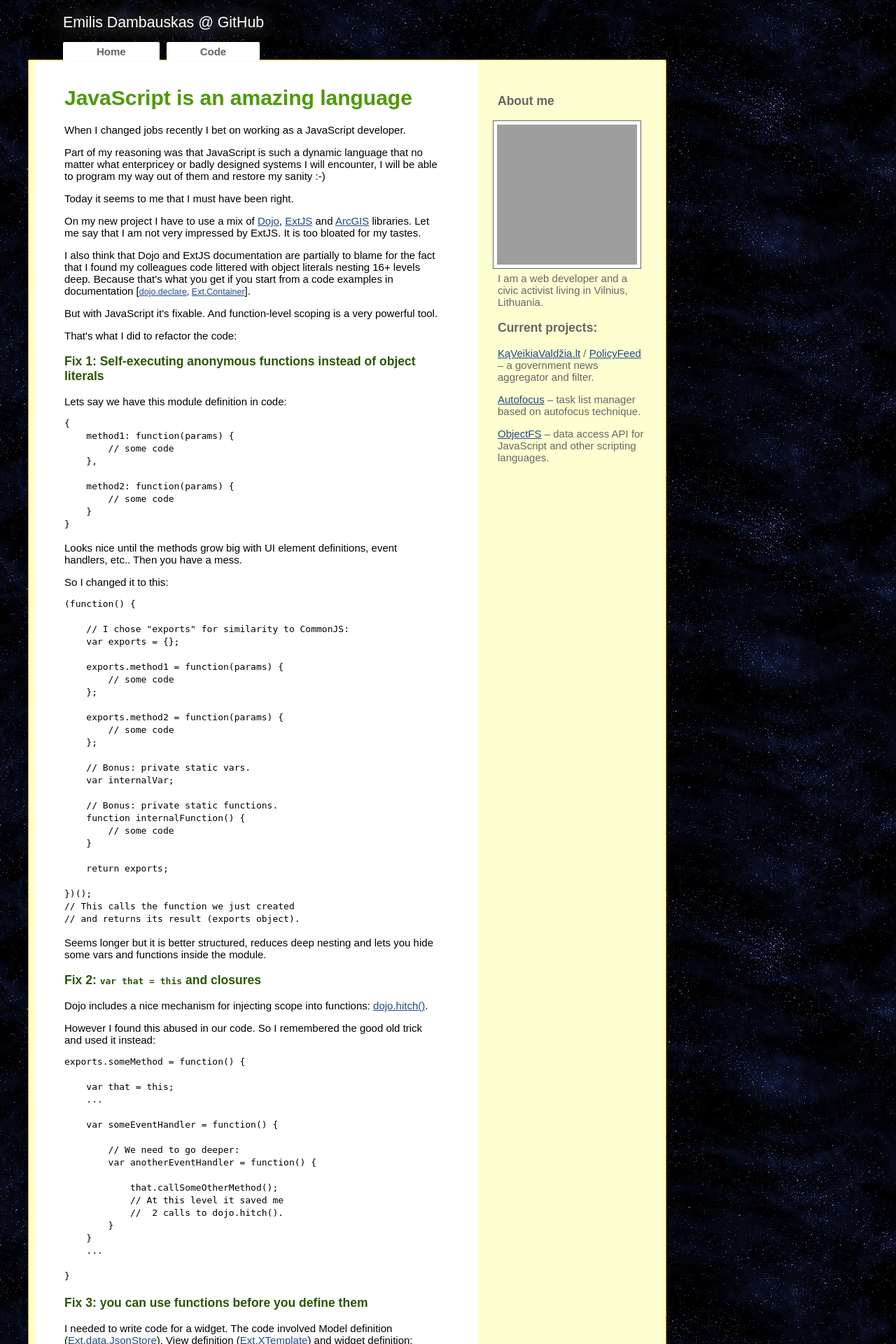
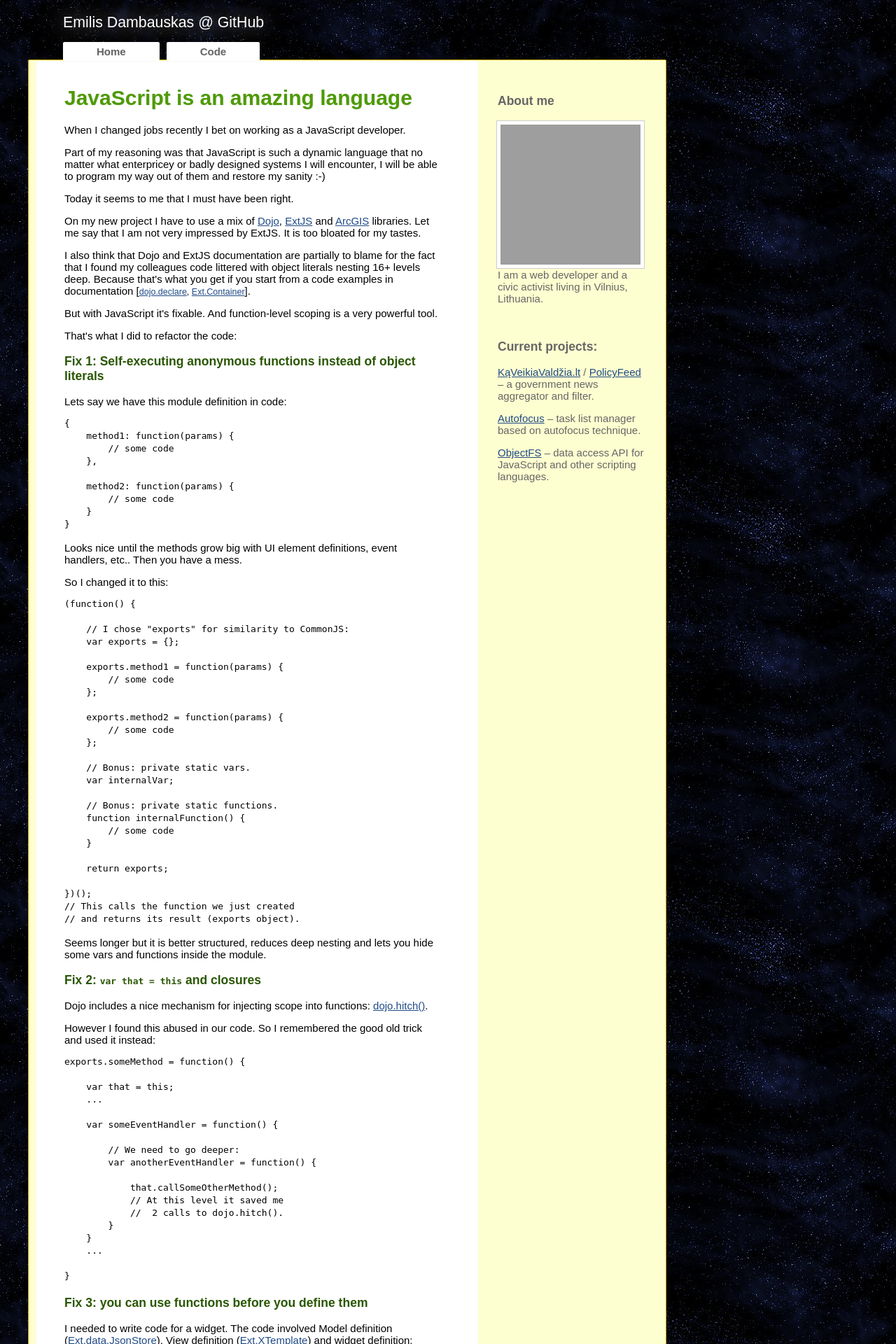
Before and after one commit to emilis/emilis.github.com, a Jekyll site: the page built from index.html, in a window 1280 px wide. Shown: the top 1920 px of the page at 70% size. Built offline with Jekyll 4.4.1, drawn with Linux system fonts in a browser that asks for light colours; a style sheet for code colours, icons or effects is not loaded; grey boxes are pictures that could not be loaded.

Commit message:
Fixed sidebar text and layout.

```diff
--- a/_layouts/master.html
+++ b/_layouts/master.html
@@ -22,12 +22,15 @@
             </div>
             <div id="side">
                 <h3>About me</h3>
-                <p><img src="http://gravatar.com/avatar/14d8b7ab20d6534c61003d0eefa7c7e1.jpg" title="Emilis Dambauskas" align="right">
-                    I am a web developer and a civic activist living in Vilnius, Lithuania.</p>
+                <p><img src="http://gravatar.com/avatar/14d8b7ab20d6534c61003d0eefa7c7e1.jpg" title="Emilis Dambauskas" align="right" style="margin-left: 5px;">
+                I am a web developer and a civic activist living in Vilnius, Lithuania.</p>
+                <p>&nbsp;</p>
+
                 <h3>Current projects:</h3>
                 <p><a href="http://kaveikiavaldzia.lt/">KąVeikiaValdžia.lt</a> / <a href="http://github.com/emilis/policyfeed">PolicyFeed</a> &ndash; a government news aggregator and filter.</p>
                 <p><a href="http://github.com/emilis/autofocus">Autofocus</a> &ndash; task list manager based on autofocus technique.</p>
                 <p><a href="http://objectfs.org/">ObjectFS</a> &ndash; data access API for JavaScript and other scripting languages.</p>
+
 
             </div>
             <div id="footer">
--- a/files/style.css
+++ b/files/style.css
@@ -134,10 +134,9 @@
         }
 
         #side img {
-            border: 1px solid #666;
+            border: 1px solid #ccc;
             padding: 5px;
             background-color: white;
-            margin: 0 5px 5px;
         }
 
     #footer {
```
